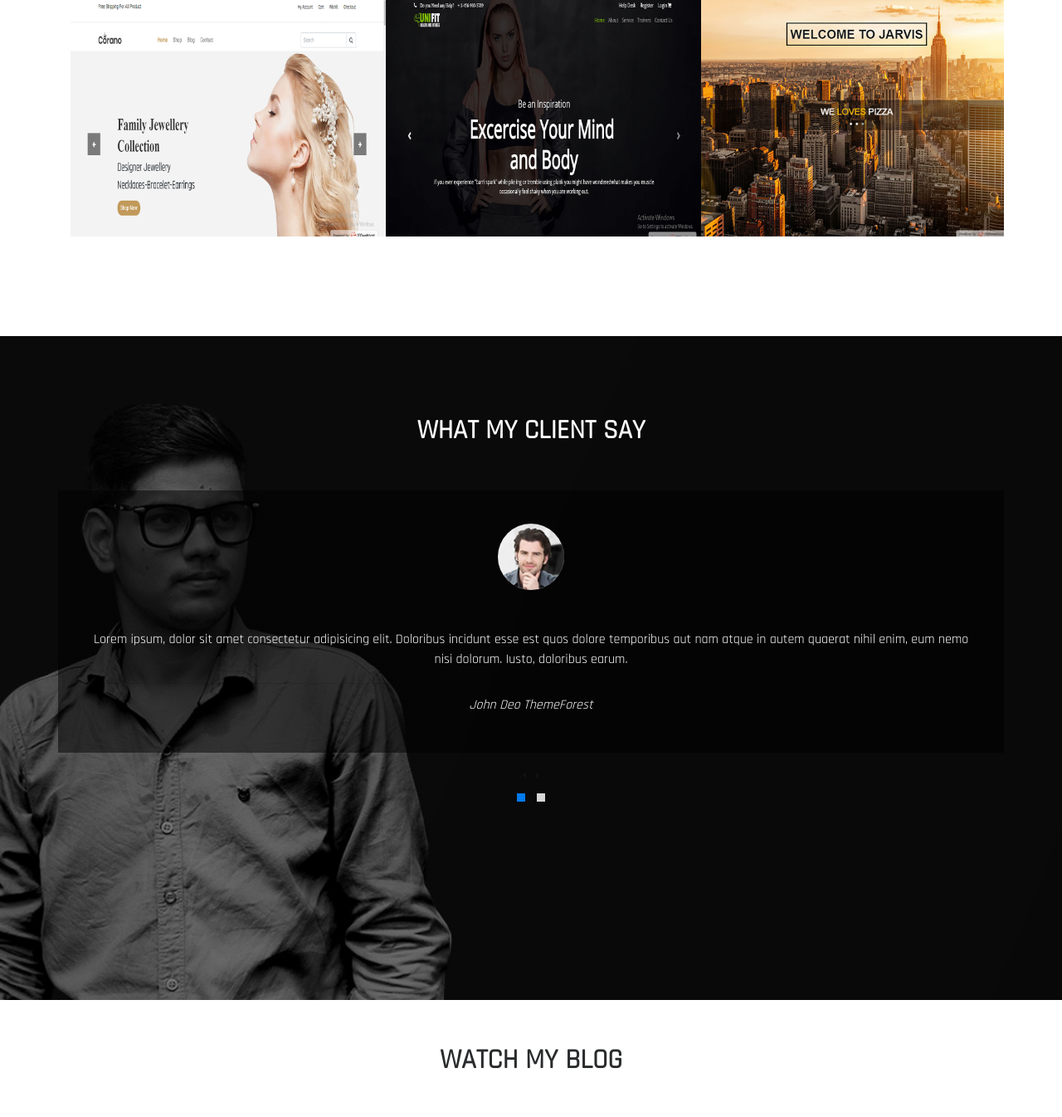
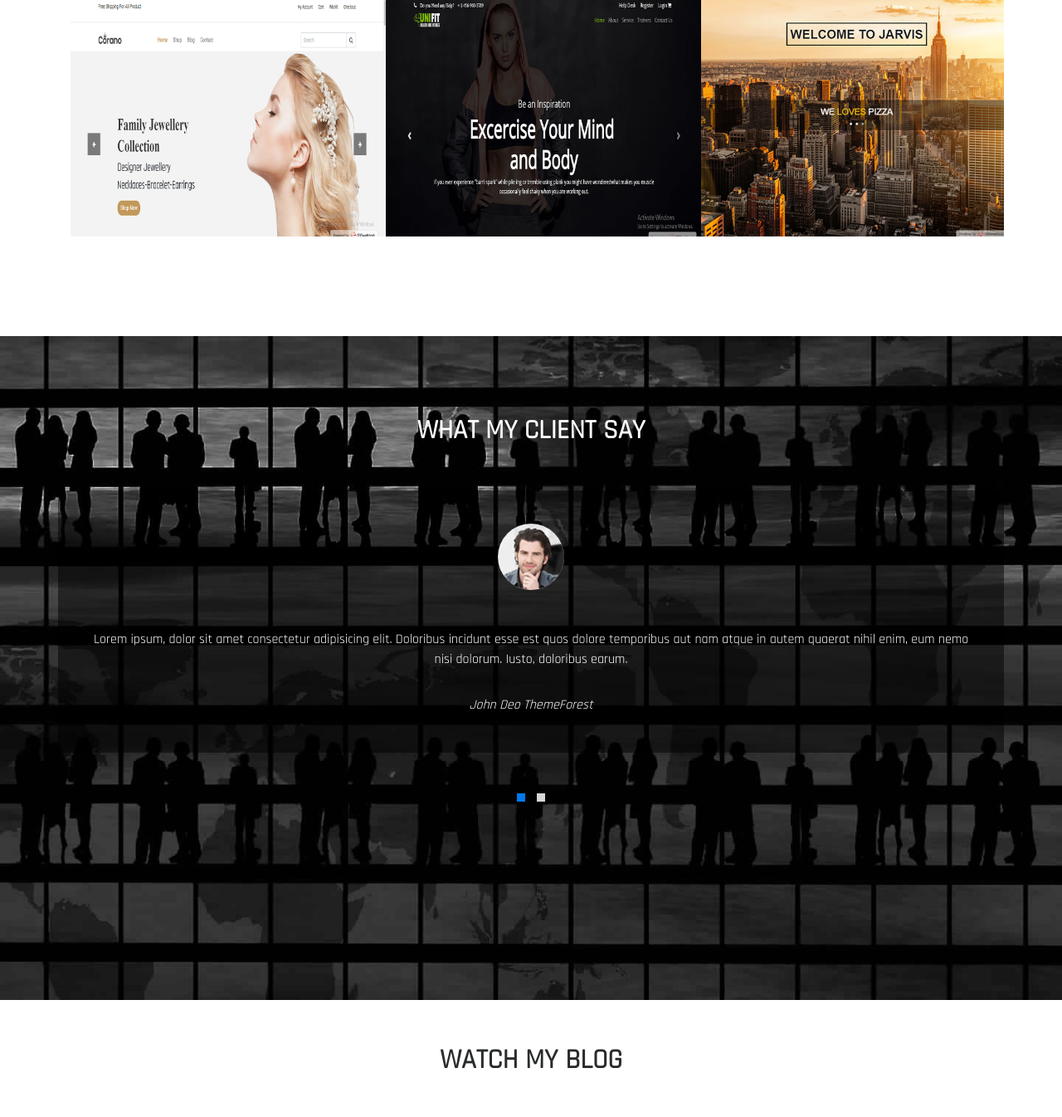
Before and after one commit to Sumit2569/portfolio.githu.io, a PHP site: page / in a window 1280 px wide. Shown: the part 3424-4770 px from the top of the page at 83% size. Run offline with PHP 8.4, Linux system fonts and the light colour scheme; some libraries are stand-ins or nearby versions; some web fonts are replaced.

Commit message:
Update style.css

```diff
--- a/css/style.css
+++ b/css/style.css
@@ -290,7 +290,7 @@ h1 {
     width: 100%;
     height: 100%;
     padding: 50px;
-    background-image: url(../Images/bg-img2.jpg);
+    background-image: url(../Images/testimonials-bg.jpg);
     background-attachment: fixed;
     background-size: cover;
     background-position: center;
```
